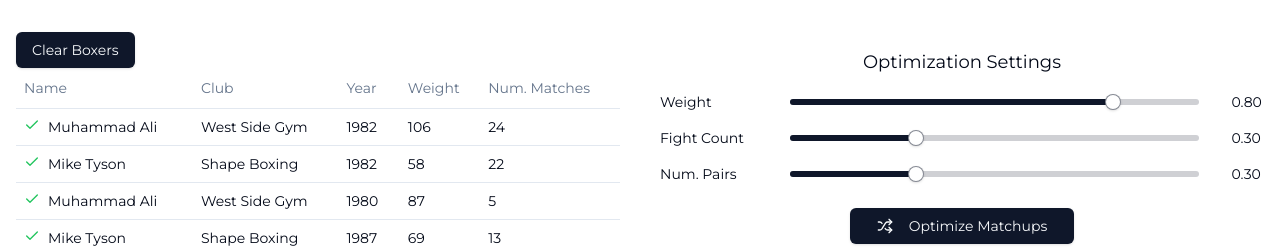
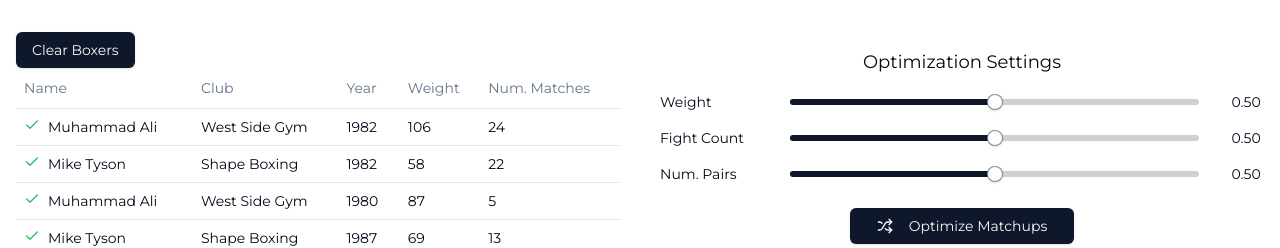
Before and after one commit to jurevito/website-portfolio, a SvelteKit app: page /matches in a window 1280 px wide. Shown: the top 248 px of the page. Built offline with nearby package versions, Linux system fonts and the light colour scheme.

Commit message:
fix: modify weights for scoring

```diff
--- a/src/routes/matches/+page.svelte
+++ b/src/routes/matches/+page.svelte
@@ -10,9 +10,9 @@
   import Cross from 'lucide-svelte/icons/x';
   import type { Boxer } from '$lib/Boxer';
 
-  let weightWeight: number[] = $state([0.8]);
-  let numPairsWeight: number[] = $state([0.3]);
-  let fightCountWeight: number[] = $state([0.3]);
+  let weightWeight: number[] = $state([0.5]);
+  let numPairsWeight: number[] = $state([0.5]);
+  let fightCountWeight: number[] = $state([0.5]);
 
   let optimizing: boolean = $state(false);
   let matchups: [Boxer, Boxer][] = $state([]);
@@ -132,7 +132,7 @@
       Math.abs(pair[0].weight - pair[1].weight) * (80 / Math.min(pair[0].weight, pair[1].weight));
     const fightCountDiff = Math.abs(pair[0].fightCount - pair[1].fightCount);
 
-    const score = weightDiff * weightWeight[0] + fightCountDiff * fightCountWeight[0];
+    const score = weightDiff * weightWeight[0] * 2 + fightCountDiff * fightCountWeight[0];
     return score;
   };
 
```
